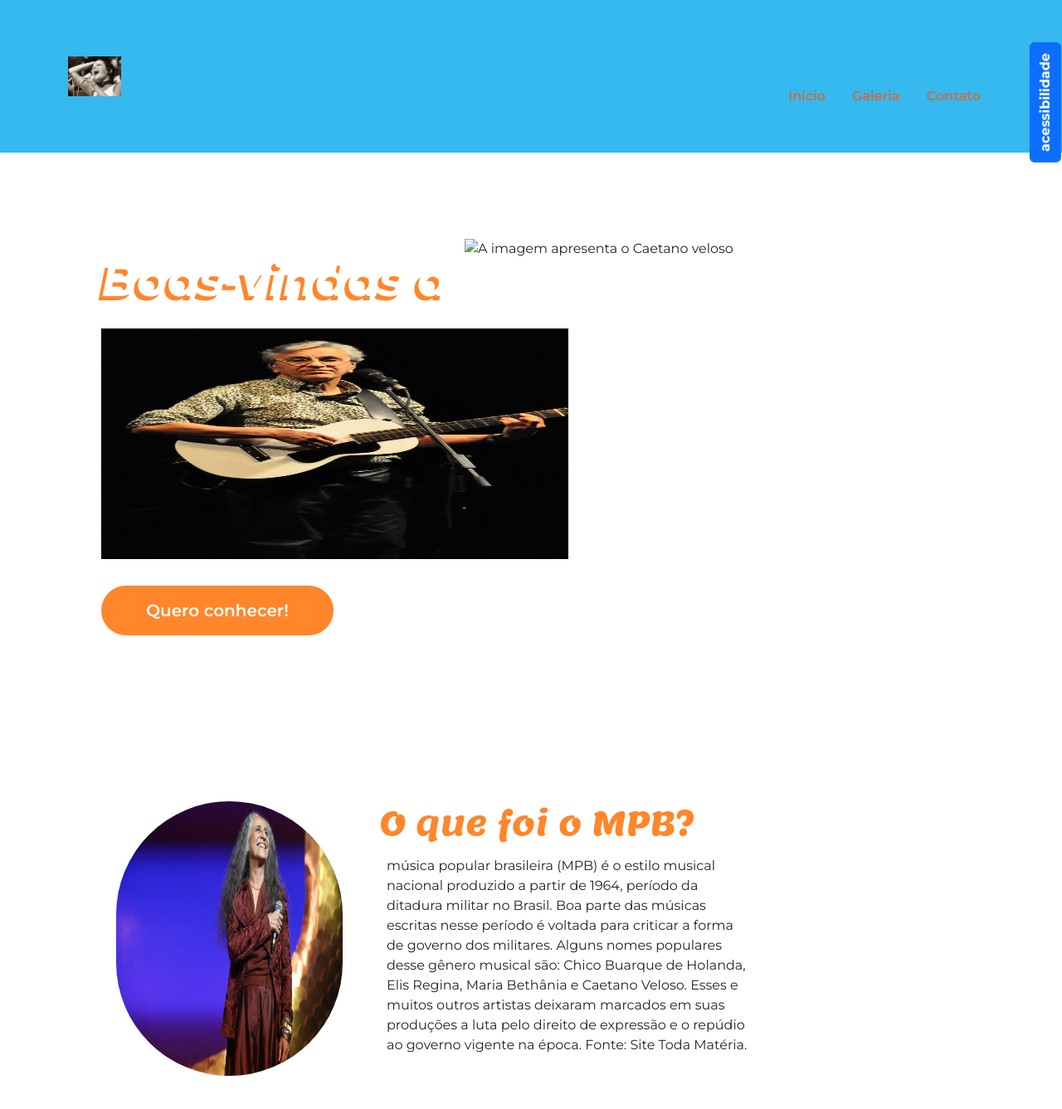
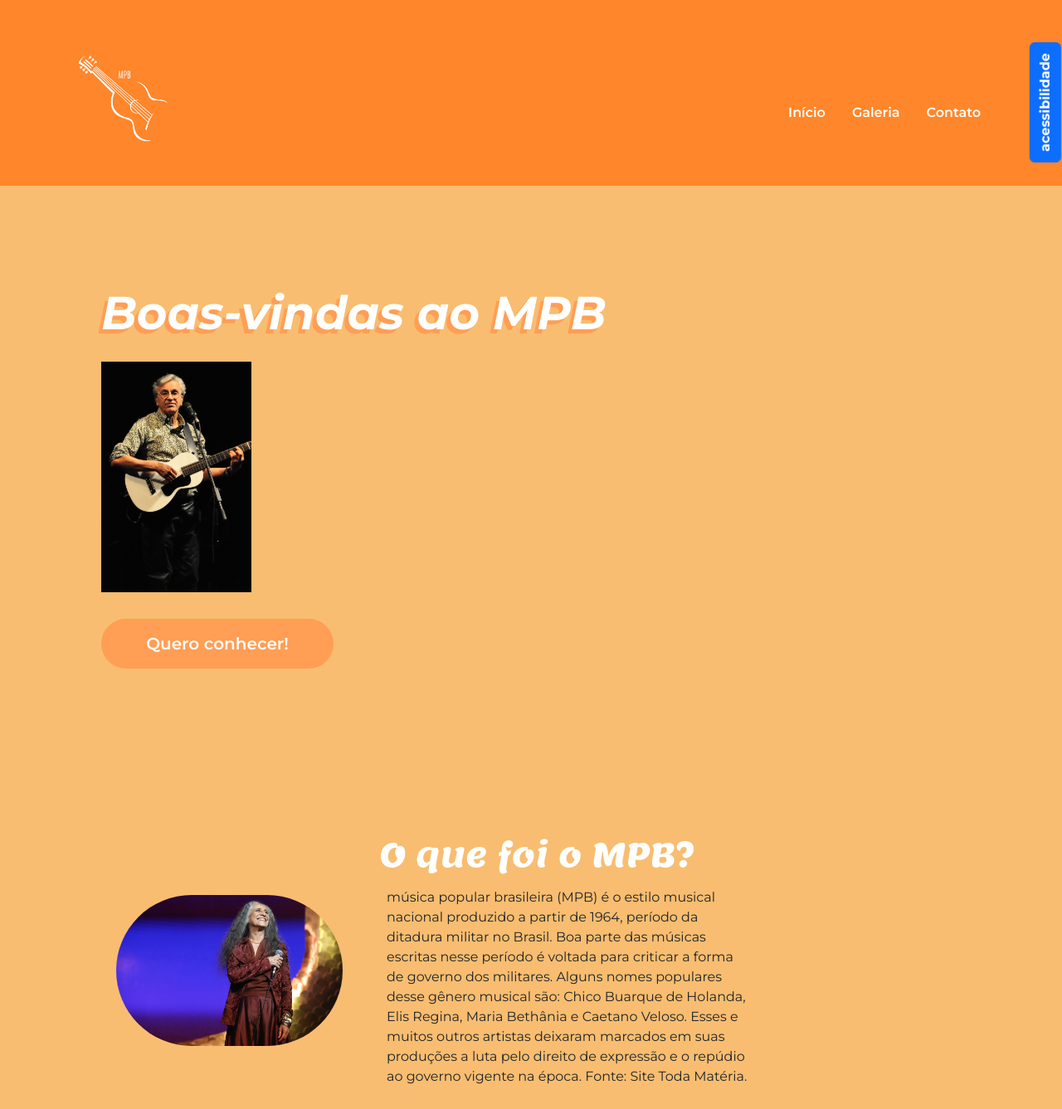
Before and after one commit to Molinari02/Acessibilidade, a plain HTML site: page index.html in a window 1280 px wide. Shown: the top 1337 px of the page at 83% size. Drawn offline with nearby package versions, Linux system fonts and the light colour scheme.

Commit message:
final commit

```diff
--- a/index.html
+++ b/index.html
@@ -15,7 +15,7 @@
     <header class="p-5">
 
         <nav class="container d-flex justify-content-between align-items-center" >
-            <img src="img/elis.jpeg" class="nav-img" loading="lazy">
+            <img src="img/MPB-removebg-preview.png" class="nav-img" loading="lazy">
             <ul class="nav mt-5">
                 <li class="nav-item"><a class="nav-link" href="#inicio">Início</a></li>
                 <li class="nav-item"><a class="nav-link" href="#galeria">Galeria</a></li>
@@ -39,14 +39,14 @@
         <section id="inicio" class="my-5">
             <div class="inicio-fundo d-flex justify-content-between align-items-center">
                 <div class="esquerda-conteudo">
-                    <h1 class="display-4 text-white fst-italic fw-bold">Boas-vindas a</h1>
-                    <img src="img/caetano.jpg" class="mb-3" width="563"
+                    <h1 class="display-4 text-white fst-italic fw-bold">Boas-vindas ao MPB</h1>
+                    <img src="img/caetano.jpg" class="mb-3"
                         height="278" loading="lazy">
                     <a href="#mpb"
                         class="btn btn-primary btn-lg botao-inicio fw-semibold">Quero
                         conhecer!</a>
                 </div>
-                <img src="" alt="A imagem apresenta o Caetano veloso" title="Caetano- CC0 Domínio Público / Acervo Arquivo Nacional" class="img-fluid img-inicio">
+
 
               </div>
         </section>
@@ -54,7 +54,7 @@
         <section id="MPB" class="my-5 pt-6 secao-tropicalia" aria-label="Seção explicativa sobre o mpb">
             <div class="container d-flex align-items-center ">
                 <div class="col-4 d-flex justify-content-center ">
-                    <img src="img/maria.jpg" class="rounded-pill" width="273" height="331" loading="lazy">
+                    <img src="img/maria.jpg" class="rounded-pill" width="273"  loading="lazy">
                 </div>
                 <div class="col-5">
                     <h2>O que foi o MPB?</h2>
--- a/style.css
+++ b/style.css
@@ -2,7 +2,7 @@
 @import url('https://fonts.googleapis.com/css2?family=Lemon&display=swap');
 
 :root {
-    --laranja-claro: #FF862A;
+    --laranja-claro: #ff9e54;
     --alto-contraste-fundo: #000000;
     --alto-contraste-texto: #ffffff;
     --alto-contraste-link: #ffd700;
@@ -11,10 +11,12 @@
 body {
     font-size: 1rem;
     font-family: 'Montserrat';
+    background-color: rgb(248, 189, 112);
 }
 
 header {
-    background-color: rgb(53, 185, 238);
+    background-color: #ff862a;
+
 }
 
 
@@ -24,7 +26,7 @@ section {
 
 
 .nav-link {
-    color: #CB6D43;
+    color: #ffffff;
     font-weight: 600;
 }
 
@@ -99,11 +101,12 @@ h2 {
     font-family: 'Lemon', serif;
     font-size: 2.5em;
     font-style: normal;
-    color: var(--laranja-claro);
+    color: white;
 }
 
 #galeria {
-    background-color: #FAF4F4;
+    background-color: rgb(248, 178, 86);
+    color: white;
 
 }
 
@@ -200,5 +203,5 @@ h2 {
 }
 
 .nav-img{
-    width: 5dvw;
+    width: 10dvw;
 }
```
Also changed, not shown: img/MPB-removebg-preview.png (added).
